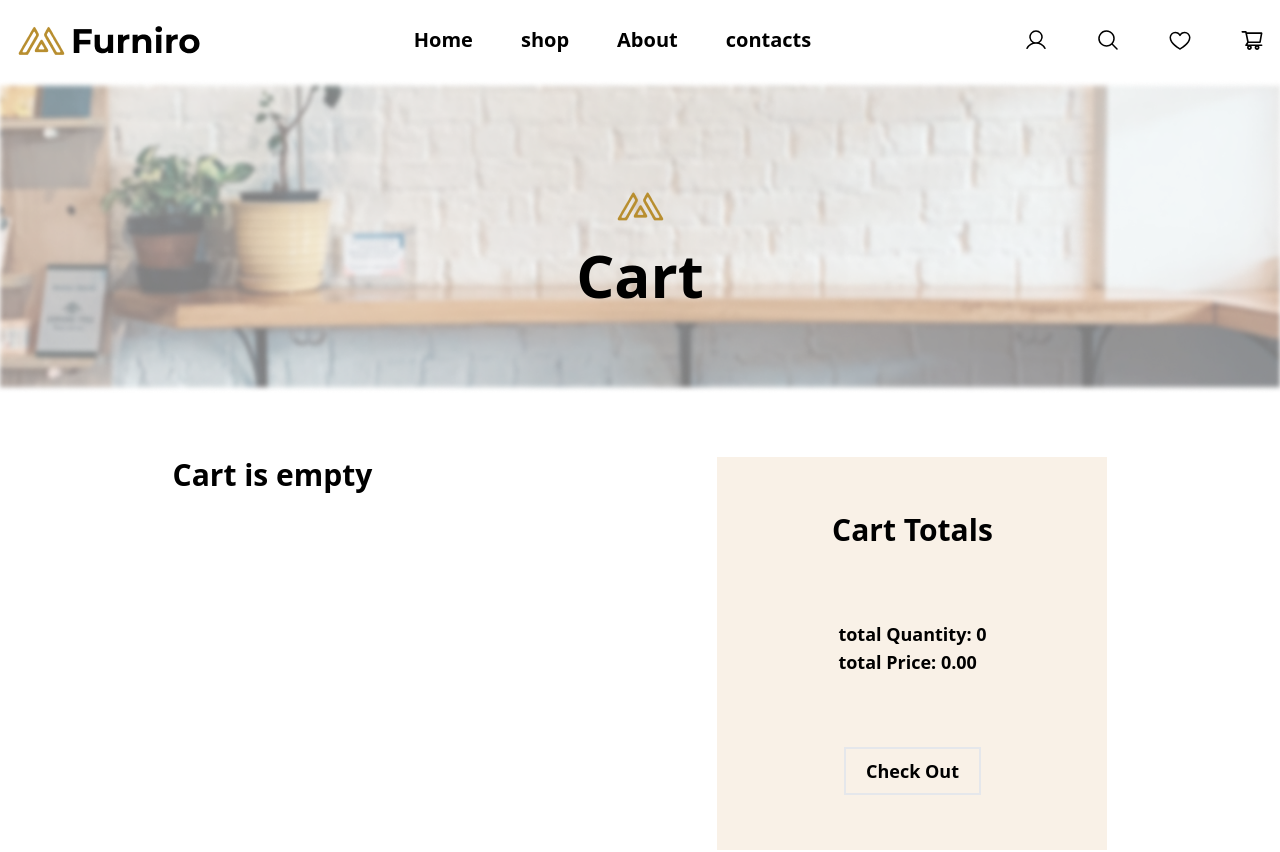
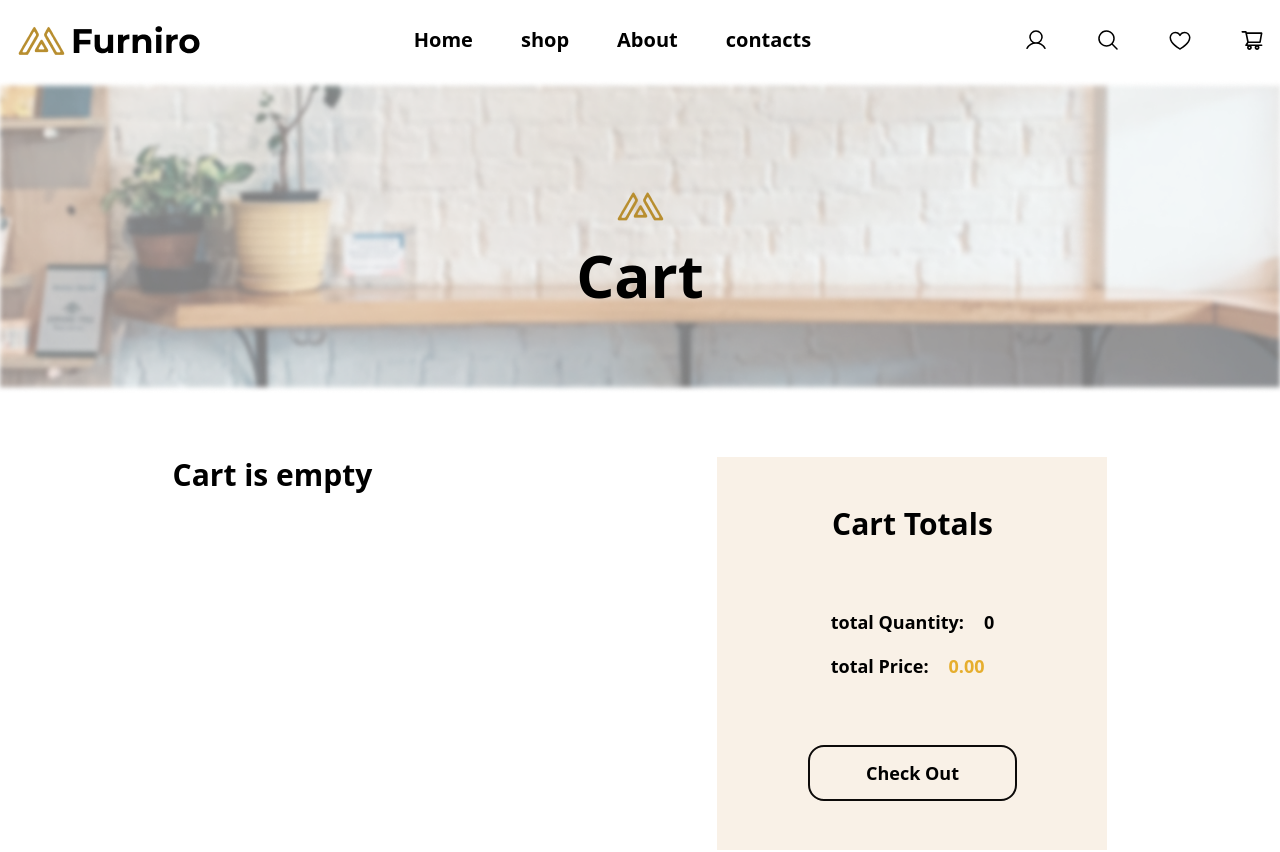
Before and after one commit to oussamaidahmed/shopesite, a Next.js app: page /cart in a window 1280 px wide. Shown: the top 852 px of the page. Built offline with nearby package versions, Linux system fonts and the light colour scheme.

Commit message:
some change

```diff
--- a/app/Shop/page.tsx
+++ b/app/Shop/page.tsx
@@ -1,16 +1,20 @@
+import Footer from "@/components/Footer";
 import ProductList from "@/components/Products/ProductList";
 import { ShopHeader } from "@/components/header";
 import React from "react";
 
 const page = () => {
   return (
-    <div className=" absolute  z-0 top-10 w-full  ">
+    <div className=" absolute  z-0 top-10 w-screen  ">
       <header>
         <ShopHeader />
       </header>
       <div>
         <ProductList />
       </div>
+      <footer>
+        <Footer />
+      </footer>
     </div>
   );
 };
--- a/app/cart/page.tsx
+++ b/app/cart/page.tsx
@@ -91,16 +91,18 @@ const CartPage: React.FC = () => {
           <>
             <table className=" text-center table-fixed w-[1200px]  ">
               <thead className="  bg-[#F9F1E7] h-[55px]">
-                <th>{""}</th>
-                <th>Product</th>
-                <th>Price</th>
-                <th>Quantity</th>
-                <th>Subtotal</th>
+                <tr>
+                  <th>{""}</th>
+                  <th>Product</th>
+                  <th>Price</th>
+                  <th>Quantity</th>
+                  <th>Subtotal</th>
+                </tr>
               </thead>
               {cart.map((item: Product) => (
                 <tbody key={item.id} className=" relative ">
                   <tr>
-                    <td >
+                    <td>
                       <Image
                         alt={item.title}
                         src={item.image}
@@ -110,9 +112,7 @@ const CartPage: React.FC = () => {
                       />
                     </td>
                     <td>
-                      <p className="text-[#898989] truncate">
-                        {item.title}
-                      </p>
+                      <p className="text-[#898989] truncate">{item.title}</p>
                     </td>
                     <td>
                       <p className=" text-[#898989]">Rs. {item.price}</p>
@@ -165,13 +165,19 @@ const CartPage: React.FC = () => {
         )}
         <div className=" bg-[#F9F1E7] text-lg font-bold w-[390px] h-[393px] flex flex-col space-y-4 justify-evenly items-center">
           <h1 className=" text-3xl font-bold">Cart Totals</h1>
-          <div>
-            <h4>total Quantity: {totalQuantity}</h4>
-            <h4>total Price: {totalPrice.toFixed(2)}</h4>
+          <div className=" space-y-4">
+            <div className=" flex ">
+              total Quantity: <h1 className=" pl-5">{totalQuantity}</h1>
+            </div>
+            <div className=" flex ">
+              total Price: <h1 className=" pl-5 text-[#e6ae2e]">{totalPrice.toFixed(2)}</h1>{" "}
+            </div>
           </div>
           <div>
-            <button className=" px-5 py-2
-            3 border-2">
+            <button
+              className=" px-14 py-3
+            3 border-2 rounded-2xl border-stone-950"
+            >
               Check Out
             </button>
           </div>
--- a/components/Footer.tsx
+++ b/components/Footer.tsx
@@ -5,7 +5,7 @@ import { MdLocalShipping, MdSupportAgent } from "react-icons/md";
 
 const Footer = () => {
   return (
-    <div className=" flex justify-around h-[270px] items-center bg-[#FAF3EA] w-screen px-7 ">
+    <div className=" flex justify-around h-[270px] items-center bg-[#FAF3EA] w-auto px-7 ">
       {/* -------------------- Quality Icon ------ -------------- */}
       <div className=" flex gap-2 ">
         <HiOutlineTrophy size={60} />
@@ -51,10 +51,12 @@ const Footer = () => {
       <div>
         <table>
           <thead>
-            <th>Funiro.</th>
-            <th>Links</th>
-            <th>Help</th>
-            <th>Newsletter</th>
+            <tr>
+              <th>Funiro.</th>
+              <th>Links</th>
+              <th>Help</th>
+              <th>Newsletter</th>
+            </tr>
           </thead>
           <tbody>
             <tr>
--- a/components/Products/ProductList.tsx
+++ b/components/Products/ProductList.tsx
@@ -19,6 +19,9 @@ const ProductList: React.FC = () => {
   const [cart, setCart] = useState<Product[]>([]);
   const [products, setProducts] = useState<Product[]>([]);
   const [hoveredProduct, setHoveredProduct] = useState<number | null>(null);
+  const [activePage, setActivePage] = useState<number>(1);
+  const [currentPage, setCurrentPage] = useState<number>(1);
+  const productsPerPage = 10;
 
   useEffect(() => {
     const storedCart = JSON.parse(localStorage.getItem("cart") || "[]");
@@ -75,9 +78,23 @@ const ProductList: React.FC = () => {
     }
   };
 
+  const handlePageChange = (pageNumber: number) => {
+    setCurrentPage(pageNumber);
+    setActivePage(pageNumber);
+  };
+
+  const indexOfLastProduct = currentPage * productsPerPage;
+  const indexOfFirstProduct = indexOfLastProduct - productsPerPage;
+  const currentProducts = products.slice(
+    indexOfFirstProduct,
+    indexOfLastProduct
+
+  );
+
   return (
-    <div className=" grid  gap-4 md:gap-8 sm:gap-10 lg:gap-10 grid-cols-1 my-14 md:grid-cols-2 sm:grid-cols-2 lg:grid-cols-3 xl:grid-cols-4 2xl:mx-40 justify-center">
-      {products.map((product) => (
+    <div>
+      <div className="  grid  gap-4 md:gap-8 sm:gap-10 lg:gap-10 grid-cols-1 my-14 md:grid-cols-2 sm:grid-cols-2 lg:grid-cols-3 xl:grid-cols-4 2xl:mx-40 justify-center ">
+        {currentProducts.map((product) => (
           <div
             key={product.id}
             className="relative border-2  h-[440px] w-[285px] bg-[#ffffff] rounded-3xl mx-auto"
@@ -94,7 +111,7 @@ const ProductList: React.FC = () => {
               />
             </div>
             <div className=" text-start font-semibold text-xl space-y-3 mx-2 ">
-            <p>{  product.name}</p>
+              <p>{product.name}</p>
               <p className=" font-normal text-base text-[#898989] truncate">
                 {product.title}
               </p>
@@ -119,6 +136,25 @@ const ProductList: React.FC = () => {
           </div>
         ))}
       </div>
+
+        <div className=" flex justify-center py-10">
+          {Array.from(
+            { length: Math.ceil(products.length / productsPerPage) },
+            (_, index) => (
+              <button
+                key={index + 1}
+                onClick={() => handlePageChange(index + 1)}
+              className={`mx-2 px-4 py-2 ${
+                activePage === index + 1 ? "bg-[#B88E2F]" : "bg-[#F9F1E7]"
+              } rounded-md`}
+            >
+               <span className={activePage === index + 1 ? "text-white" : "text-black"}> {index + 1}</span>
+              </button>
+            )
+          )}
+        </div>
+
+    </div>
   );
 };
 
--- a/components/header.tsx
+++ b/components/header.tsx
@@ -4,7 +4,7 @@ import Logo from "@/public/images/MiniLogo.png";
 
 export const CartHeader = () => {
   return (
-    <div className="relative justify-center h-[313px] w-screen   ">
+    <div className="relative justify-center h-[313px] w-full   ">
       <Image alt="alt" src={Bimage} fill />
       <div className="absolute inset-0 flex flex-col items-center justify-center">
         <Image alt="logo" src={Logo} width={77} height={77} />
```
Lines whose indentation alone changed are shown as unchanged.
